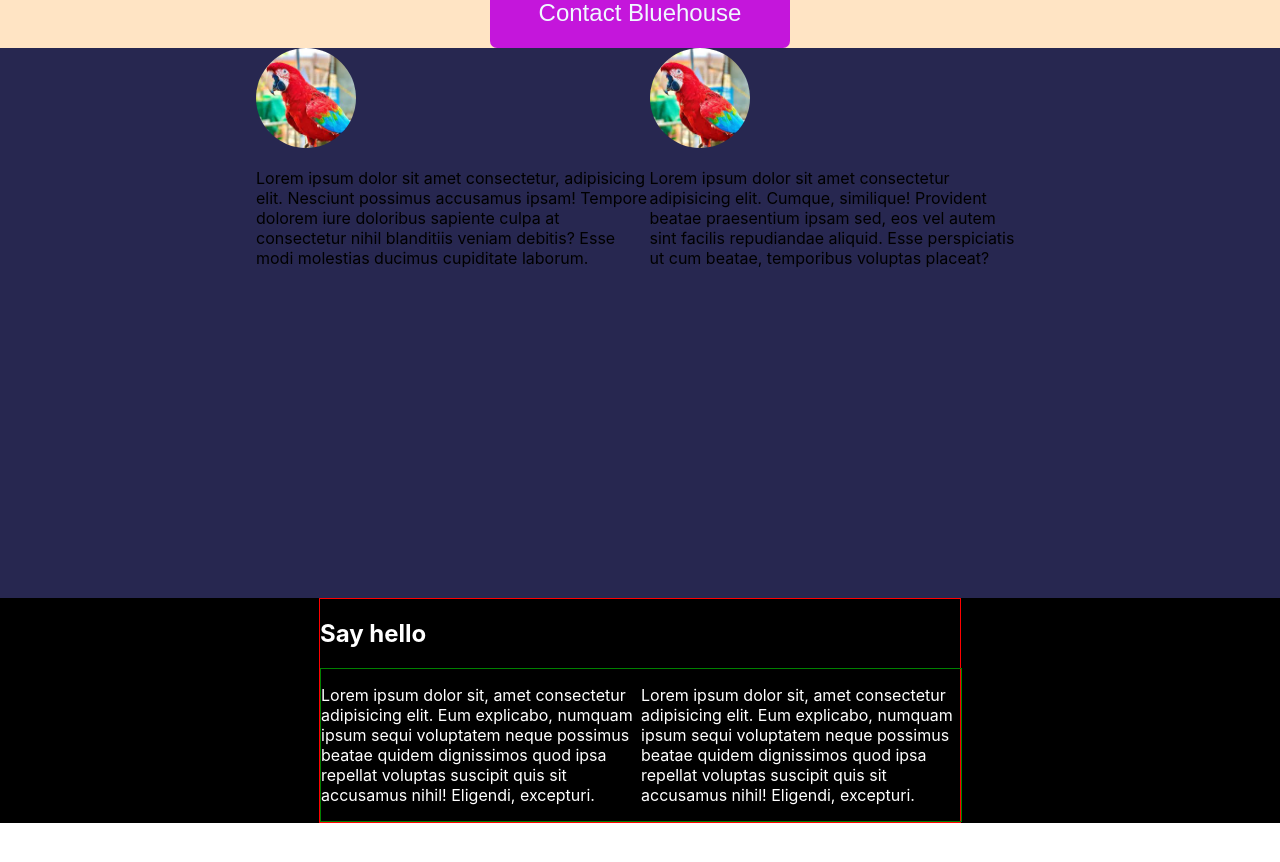
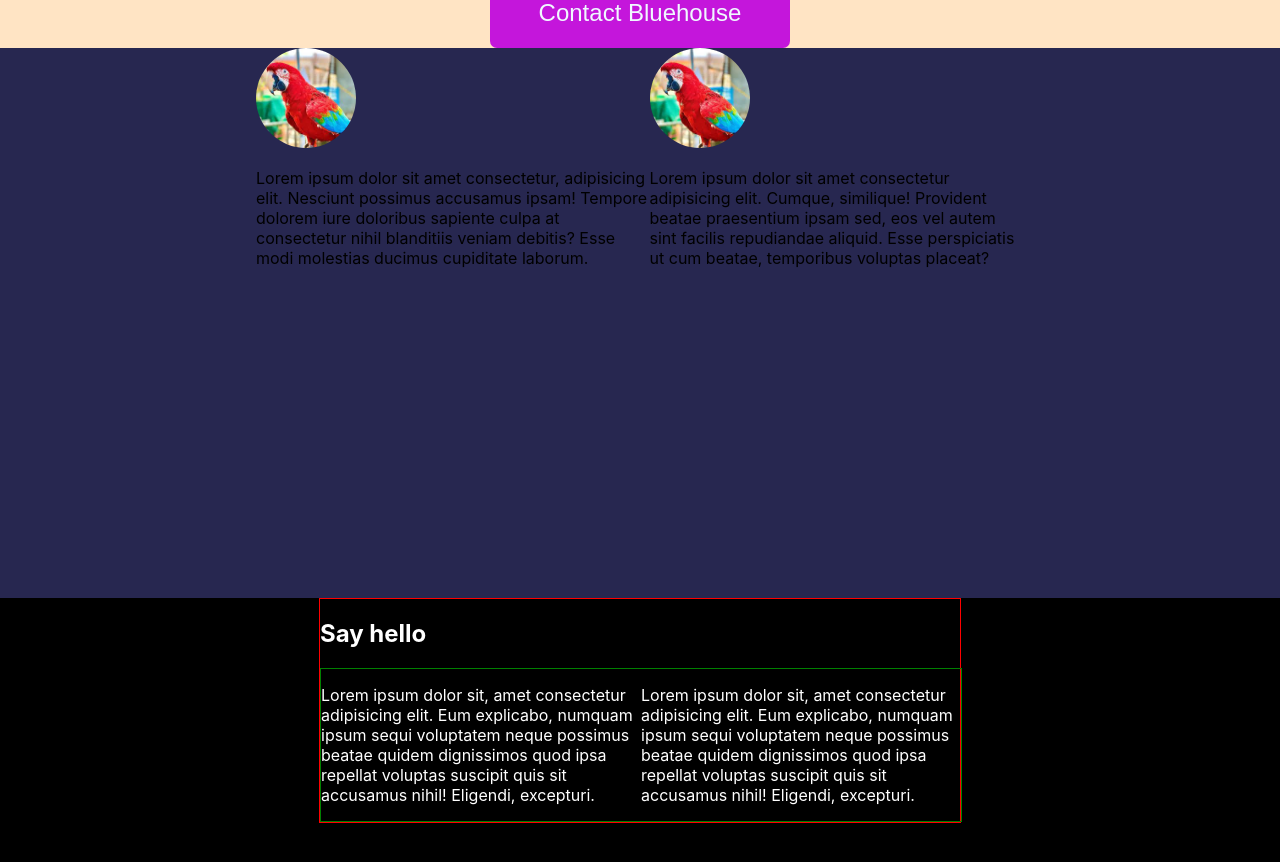
Before and after one commit to Muelji/myportfoliowebsite, a React (Create React App) app: page / in a window 1280 px wide. Shown: the part 3218-4080 px from the top of the page. Before the commit the page ends 4041 px from the top, so only its background shows below. Built offline with nearby package versions, Linux system fonts and the light colour scheme.

Commit message:
working on footer componenet

```diff
--- a/src/Components/Footer.css
+++ b/src/Components/Footer.css
@@ -3,12 +3,14 @@
 .genfoot{
     background-color: black;
     color: white;
+    height: 500px;
 }
 
 .divf{
   border: 1px solid red;
   width: 50%;
   margin: auto;
+  height: ;
 }
 
 .divfoot{
@@ -18,4 +20,5 @@
          display: flex;
          color: white;
 
+
 }
```
